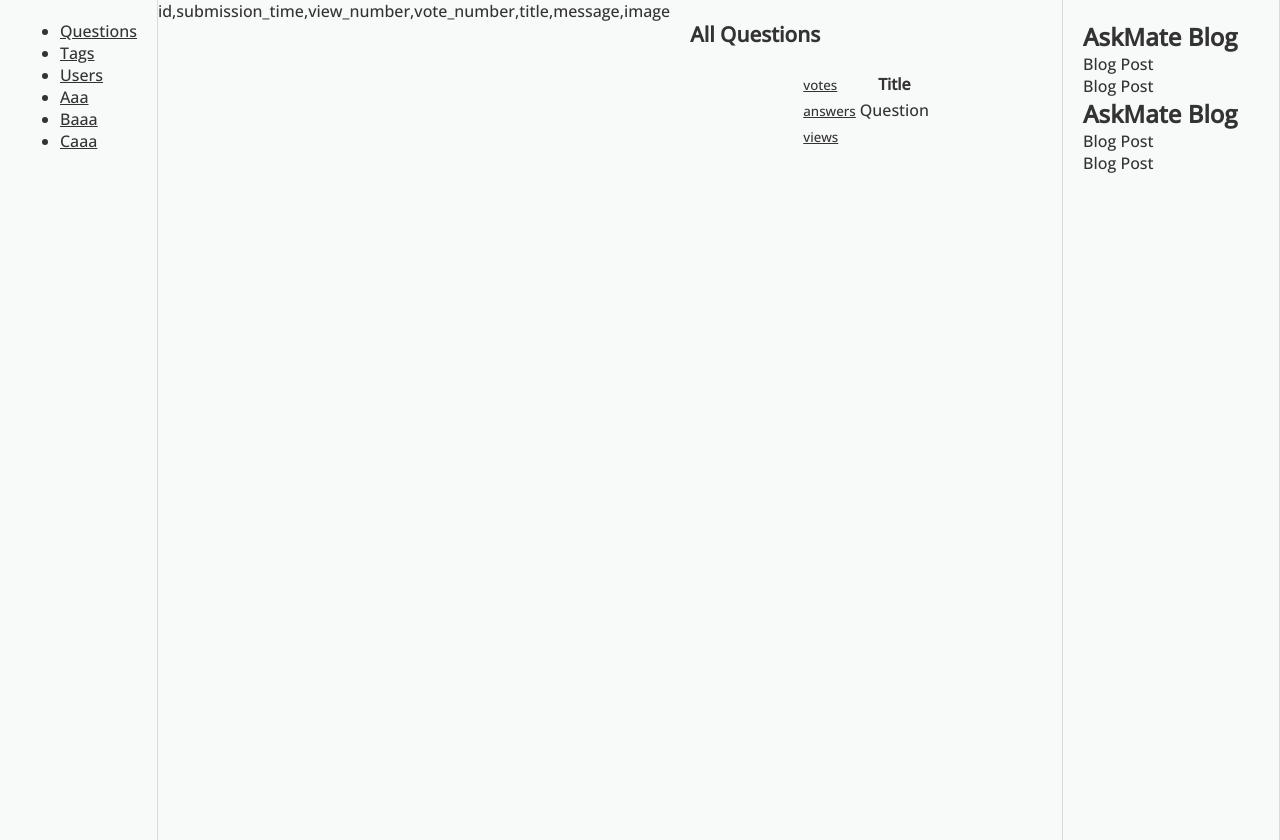
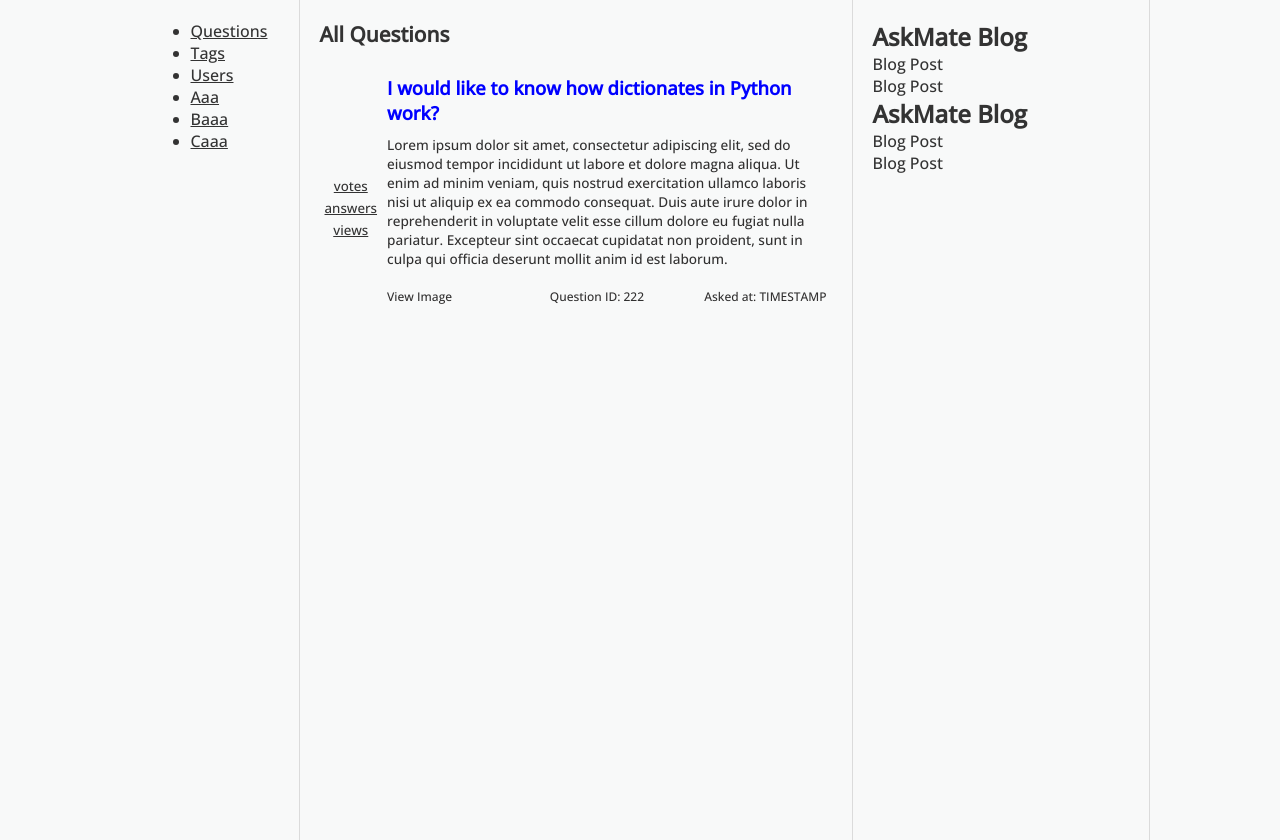
Before and after one commit to mmoqbil/AskMate, a Flask app: page /question/1 in a window 1280 px wide. Shown: the part 59-899 px from the top of the page. Run offline with Flask 2, Linux system fonts and the light colour scheme; some libraries are stand-ins or nearby versions.

Commit message:
adding first layout of the main page together with the table

```diff
--- a/static/styles.css
+++ b/static/styles.css
@@ -101,3 +101,48 @@ aside {
     font-size: 15px;
     color: var(--dark-gray)
 }
+
+table {
+    border: 0px #b3adad;
+    border-collapse: collapse;
+    padding: 5px;
+}
+
+table th {
+    border: 0px #b3adad;
+    padding: 5px;
+    color: blue;
+}
+
+table td {
+    border: 0px #b3adad;
+    text-align: center;
+    padding: 5px;
+    color: #313030;
+}
+
+.question {
+    font-size: 1.15rem;
+    text-align: left;
+}
+
+.answer {
+    font-size: 0.85rem;
+    text-align: left;
+}
+
+.table-footer {
+    font-size: 0.75rem;
+}
+
+tr.table-footer td:nth-child(2) {
+    text-align: left;
+}
+
+tr.table-footer td:nth-child(4) {
+    text-align: right;
+}
+
+tr.table-footer td:nth-child(5) {
+    text-align: right;
+}
--- a/templates/index.html
+++ b/templates/index.html
@@ -58,27 +58,33 @@
 
             </ul>
         </div>
-
-
-        id,submission_time,view_number,vote_number,title,message,image
-
         <main class="all-questions item">
             <div class="questions">
                 <h1>All Questions</h1><br>
                 <table>
-                    <thead>
                     <tr>
-                            <td><small><a href="{{ url_for('votes') }}">votes</a></small><br></td>
-                            <th>Title</th>
+                        <td></td>
+                        <th class="question" colspan='4'>I would like to know how dictionates in Python work?</th>
+
                     </tr>
                     <tr>
-                            <td><small><a href="{{ url_for('answers') }}">answers</a></small><br></td>
-                            <td>Question</td>
+                        <td rowspan='3' colspan='1'><small><a href="{{ url_for('votes') }}">votes</a></small><br><small><a href="{{ url_for('answers') }}">answers</a></small><br><small><a href="{{ url_for('views') }}">views</a></small></td>
+                        <td class="answer" rowspan='1' colspan='4'>Lorem ipsum dolor sit amet, consectetur adipiscing elit, sed do eiusmod tempor incididunt ut labore et dolore magna aliqua. Ut enim ad minim veniam, quis nostrud exercitation ullamco laboris nisi ut aliquip ex ea commodo consequat.
+                            Duis aute irure dolor in reprehenderit in voluptate velit esse cillum dolore eu fugiat nulla pariatur. Excepteur sint occaecat cupidatat non proident, sunt in culpa qui officia deserunt mollit anim id est laborum.</td>
                     </tr>
                     <tr>
-                            <td><small><a href="{{ url_for('views') }}">views</a></small></td>
+                        <td rowspan='2' colspan='2'></td>
+                        <td rowspan='2' colspan='2'></td>
                     </tr>
-                    </thead>
+                    <tr>
+                    </tr>
+                    <tr class="table-footer">
+                        <td></td>
+                        <td class="table-footer-image">View Image</td>
+                        <td></td>
+                        <td class="table-footer-question">Question ID: 222</td>
+                        <td class="table-footer-timestamp">Asked at: TIMESTAMP</td>
+                    </tr>
                 </table>
             </div>
         </main>
```
Lines whose indentation alone changed are shown as unchanged.
